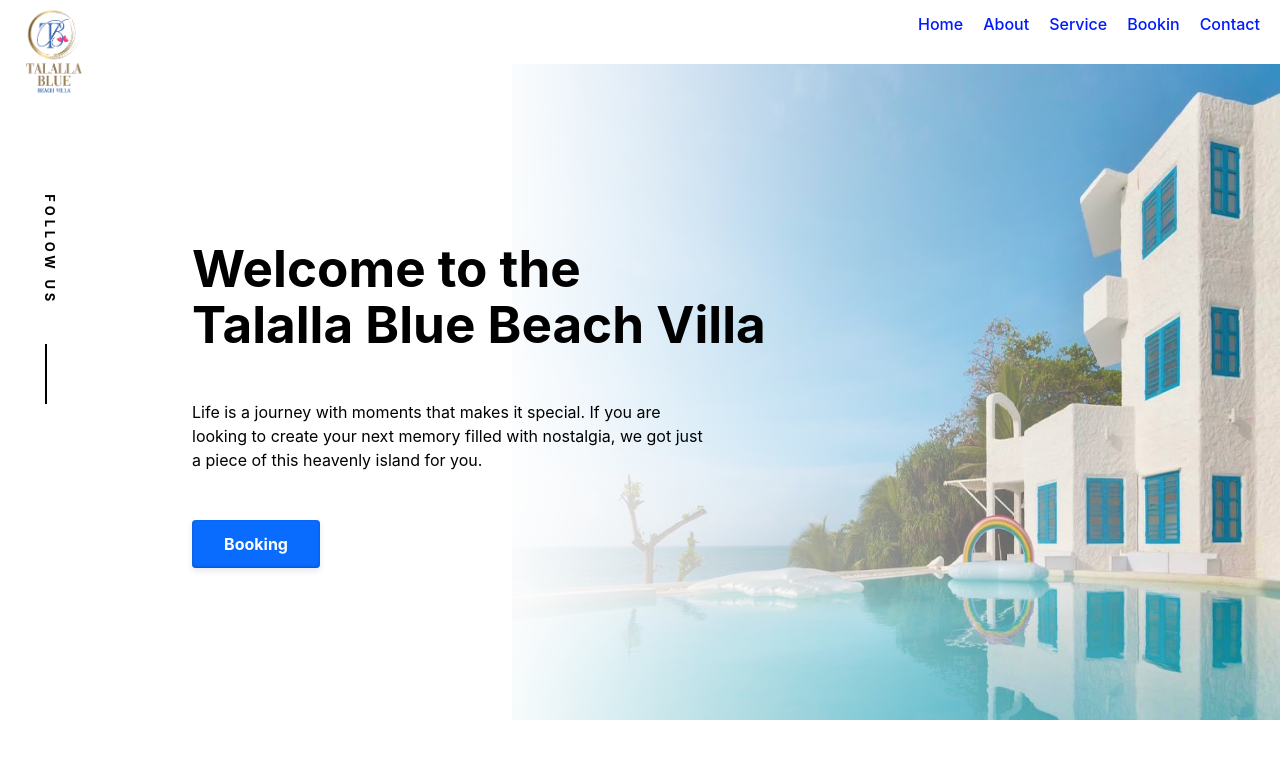
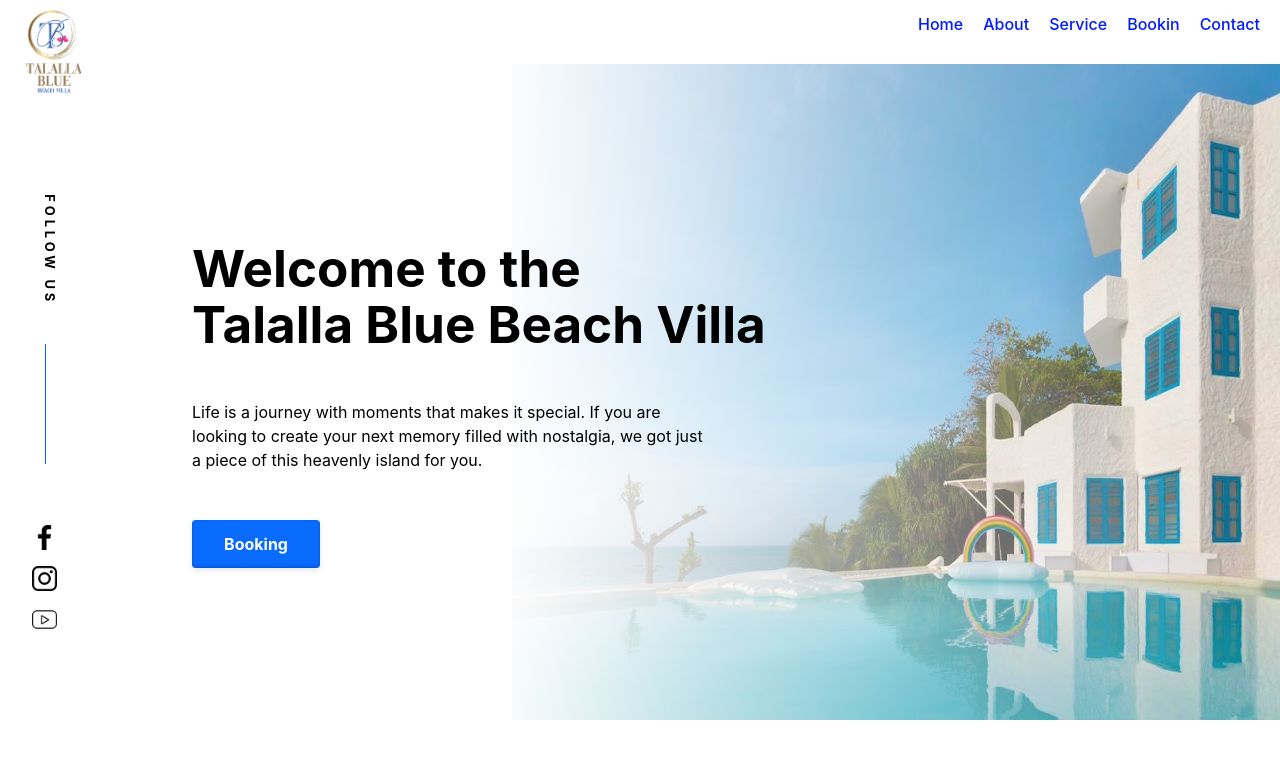
Before and after one commit to DonShanilka/Talalla-Blue-Beach-Villa, a React (Vite) app: page / in a window 1280 px wide. Shown: the top 758 px of the page. Built offline with nearby package versions, Linux system fonts and the light colour scheme; a web font is replaced by a local one.

Commit message:
update home page css and add new image

```diff
--- a/src/pages/home/Home.jsx
+++ b/src/pages/home/Home.jsx
@@ -18,6 +18,11 @@
                 </div>
                 <h5 className='followus-h5'>FOLLOW US</h5>
                 <div className='followus-line'></div>
+                <div className='social-image-div'>
+                    <img src="src\assets\HomePageImage\facebook-app-symbol.png" alt="" />
+                    <img src="src\assets\HomePageImage\instagram.png" alt="" />
+                    <img src="src\assets\HomePageImage\youtube (1).png" alt="" />
+                </div>
             </div>
             <div className='homePage-second-div'>
 
--- a/src/pages/home/home.css
+++ b/src/pages/home/home.css
@@ -111,9 +111,25 @@
 
 .followus-line {
     position: absolute;
-    width: 2px;
-    height: 60px;
-    background-color: black;
+    width: 1.3px;
+    height: 120px;
+    background-color: rgb(0, 102, 255);
     top: 43%;
     left: 3.5%;
 }
+
+.social-image-div {
+    position: absolute;
+    height: 20%;
+    width: 4%;
+    top: 65%;
+    left: 1.5%;
+    background-color: #ffffff;
+    z-index: 10;
+}
+
+.social-image-div>img {
+    width: 25px;
+    height: 25px;
+    margin: 5px;
+}
```
Also changed, not shown: src/assets/HomePageImage/youtube (1).png (added), src/assets/HomePageImage/youtube.png (deleted).
